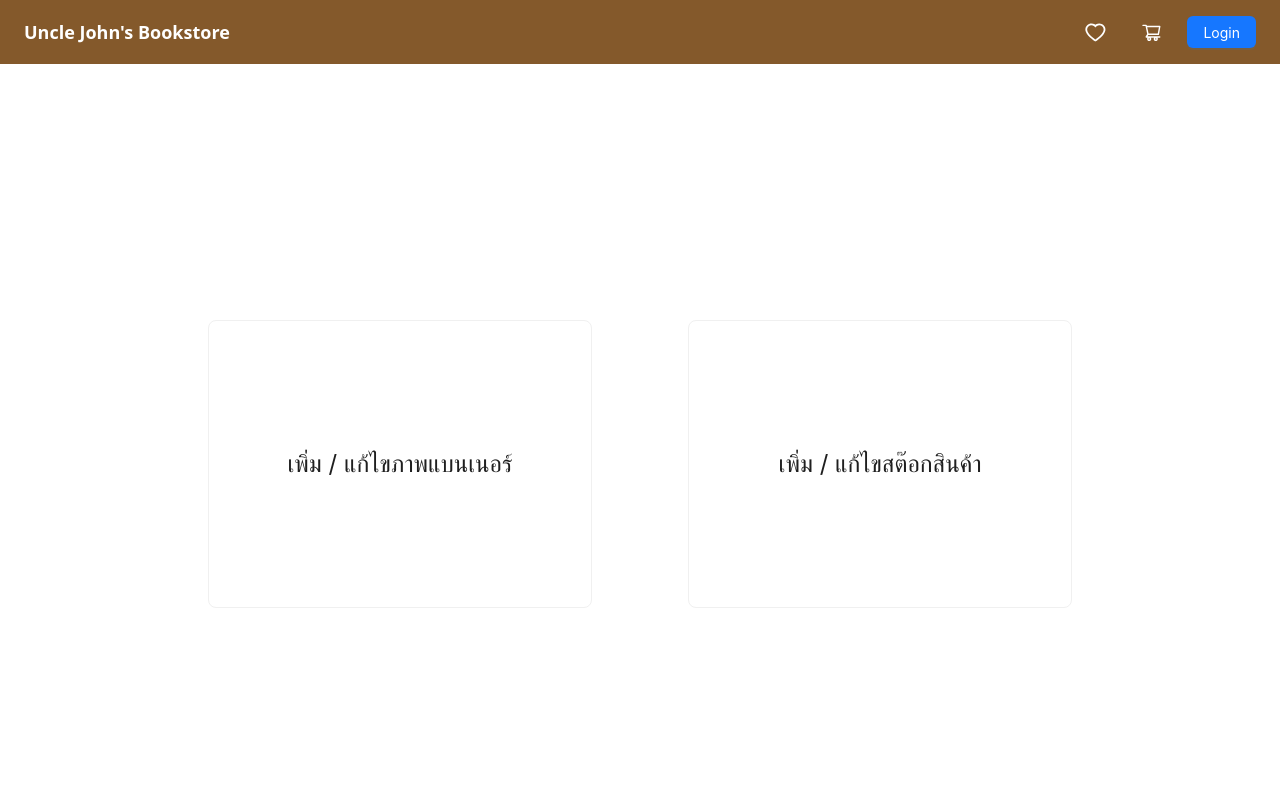
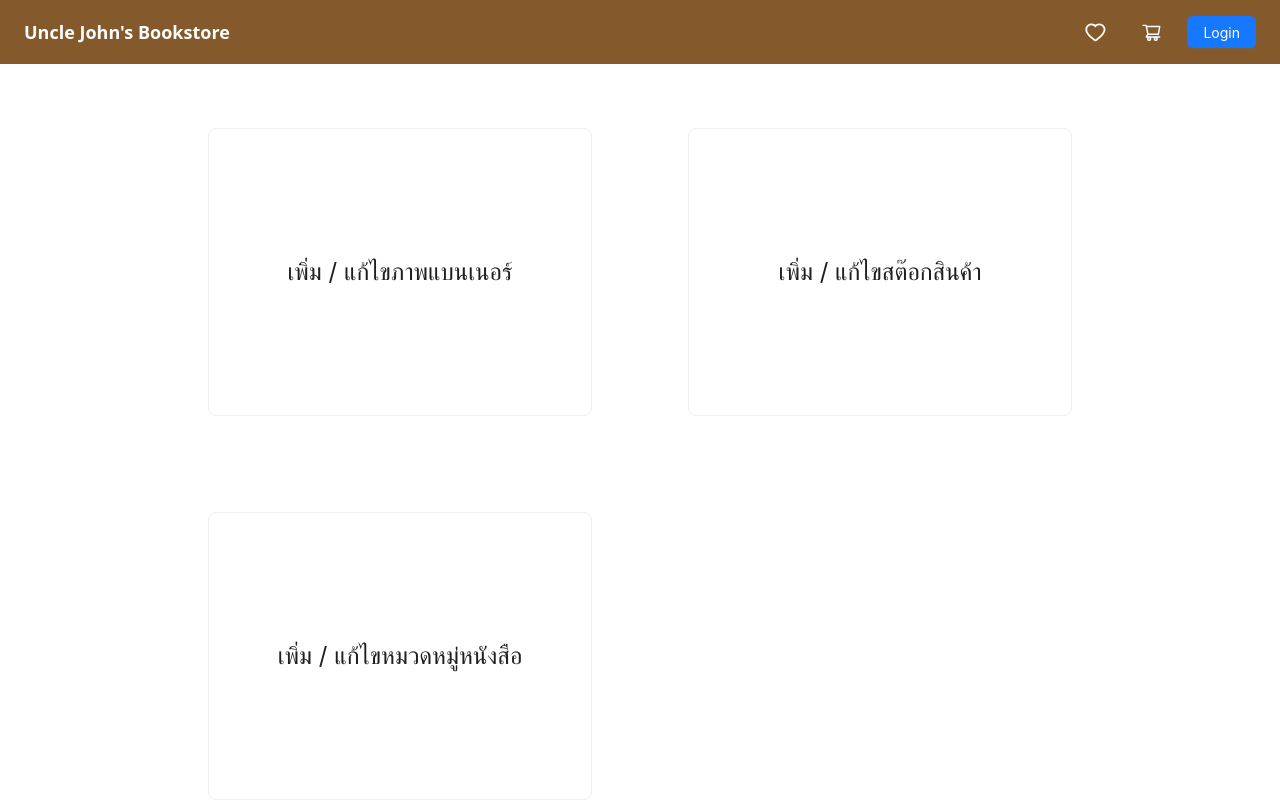
Before and after one commit to VeryGreenCat/uncle-johns-bookstore, a Next.js app: page /adminHomepage in a window 1280 px wide. Shown: the top 800 px of the page. Built offline with nearby package versions, Linux system fonts and the light colour scheme; no server answers; what @ant-design/nextjs-registry would draw is missing.

Commit message:
add adminEditCategory

```diff
--- a/app/adminHomepage/page.tsx
+++ b/app/adminHomepage/page.tsx
@@ -17,6 +17,11 @@ const AdminHomepage = () => {
               <div className="text-2xl">เพิ่ม / แก้ไขสต๊อกสินค้า</div>
             </Card>
           </Link>
+          <Link href="/adminStockManagement">
+            <Card className="w-96 h-72  p-6 hover:shadow-lg flex items-center justify-center">
+              <div className="text-2xl">เพิ่ม / แก้ไขหมวดหมู่หนังสือ</div>
+            </Card>
+          </Link>
         </div>
       </div>
     </div>
```
Also changed, not shown: utils/types.ts (+6 -1 lines), app/adminEditCategory/page.tsx (added).
